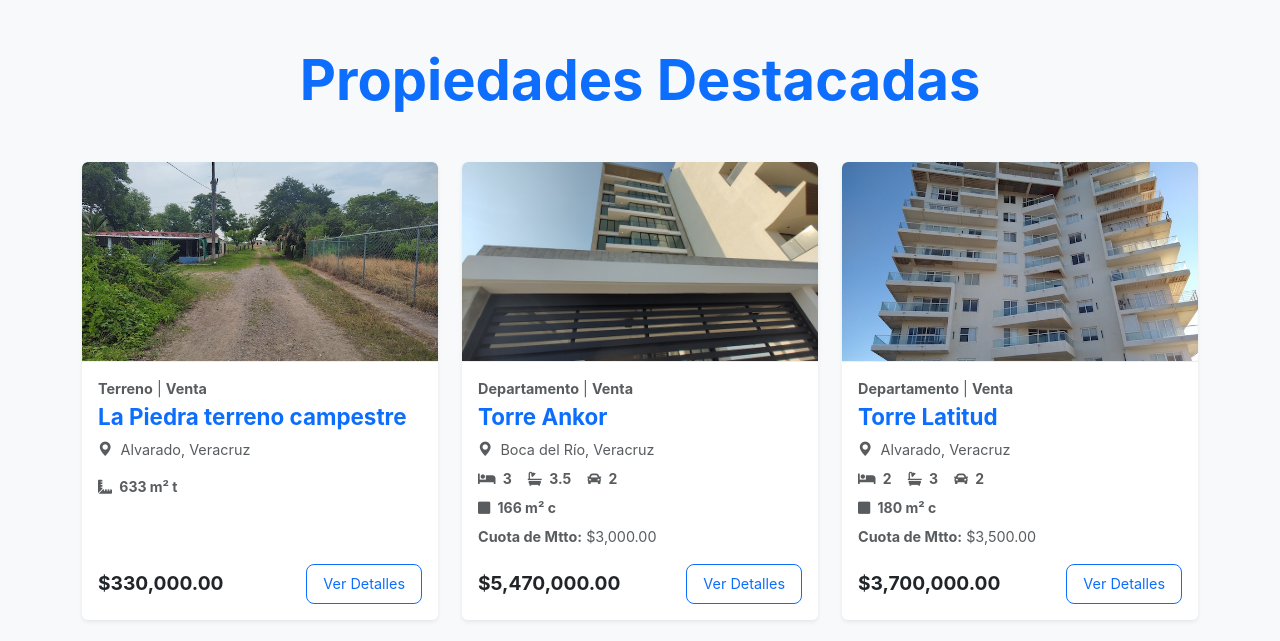
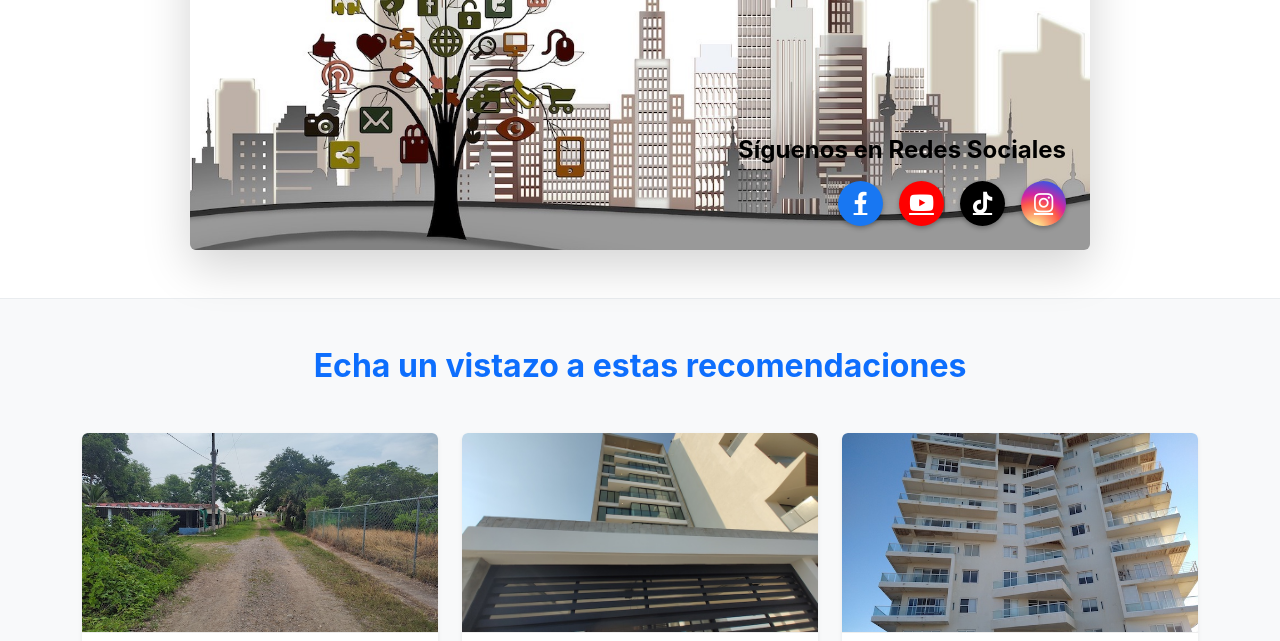
Before and after one commit to Piolita/propiedades-veracruz-ia, a Flask app: page / in a window 1280 px wide. Shown: the part 801-1442 px from the top of the page. Run offline with Flask 3, Linux system fonts and the light colour scheme; some libraries are stand-ins or nearby versions.

Commit message:
feat: Ajustes finales de UX y SEO en la página de inicio (eslóganes, tamaño de imagen hero y título de propiedades)redes sociales y whatsapp

```diff
--- a/static/js/search_modals.js
+++ b/static/js/search_modals.js
@@ -1,4 +1,4 @@
-// Espera a que el DOM esté completamente cargado (más fiable que window.onload para elementos dinámicos)
+// Espera a que el DOM esté completamente cargado
 document.addEventListener('DOMContentLoaded', function() {
     console.log('search_modals.js se está ejecutando (versión final y corregida).');
 
@@ -16,13 +16,15 @@ document.addEventListener('DOMContentLoaded', function() {
     const searchModalVenta = searchModalVentaElement ? new bootstrap.Modal(searchModalVentaElement) : null;
     const searchModalRenta = searchModalRentaElement ? new bootstrap.Modal(searchModalRentaElement) : null;
     const validationModal = validationModalElement ? new bootstrap.Modal(validationModalElement) : null;
-    // La instancia de deleteConfirmationModal se creará más tarde, bajo demanda.
 
     let propertyIdToDelete = null; // Variable para almacenar el ID de la propiedad a eliminar
 
     // Referencias a los botones "Buscar" dentro de cada modal de búsqueda
     const submitSearchVentaBtn = document.getElementById('submitSearchVenta');
     const submitSearchRentaBtn = document.getElementById('submitSearchRenta');
+
+    // Referencia al botón flotante de WhatsApp
+    const whatsappFloatBtn = document.getElementById('whatsapp-float-btn');
 
     // ##################################################################
     // FIN: Referencias a elementos del DOM y variables de estado
@@ -120,6 +122,39 @@ document.addEventListener('DOMContentLoaded', function() {
 
 
     // ##################################################################
+    // INICIO: Lógica del Botón Flotante de WhatsApp
+    // ##################################################################
+
+    function updateWhatsAppLink() {
+        if (!whatsappFloatBtn) {
+            console.warn("Botón flotante de WhatsApp no encontrado.");
+            return;
+        }
+
+        const currentPath = window.location.pathname;
+        let message = "Hola, me interesa saber más sobre Propiedades Veracruz IA.";
+        let phoneNumber = "522293019294"; // ¡NÚMERO DE TELÉFONO CORREGIDO!
+
+        // Detectar si estamos en la página de detalle de una propiedad
+        const propertyDetailMatch = currentPath.match(/\/property\/(\d+)/);
+        if (propertyDetailMatch) {
+            const propertyId = propertyDetailMatch[1];
+            message = `Hola, me interesa la propiedad con ID ${propertyId}. ¿Podrías darme más información?`;
+        }
+
+        const whatsappUrl = `https://wa.me/${phoneNumber}?text=${encodeURIComponent(message)}`;
+        whatsappFloatBtn.href = whatsappUrl;
+    }
+
+    // Llamar a la función al cargar la página
+    updateWhatsAppLink();
+
+    // ##################################################################
+    // FIN: Lógica del Botón Flotante de WhatsApp
+    // ##################################################################
+
+
+    // ##################################################################
     // INICIO: Event Listeners (Controladores de Eventos)
     // ##################################################################
 
@@ -142,43 +177,26 @@ document.addEventListener('DOMContentLoaded', function() {
     // Event listener para abrir el modal de confirmación de eliminación
     // Delegamos el evento al documento para capturar clics en botones de eliminación dinámicos
     document.addEventListener('click', function(event) {
-        // Asegúrate de que el elemento clicado sea el botón "Eliminar Propiedad"
-        // y que tenga los atributos data-bs-toggle y data-property-id
         if (event.target && event.target.matches('button[data-bs-target="#deleteConfirmationModal"]')) {
             propertyIdToDelete = event.target.dataset.propertyId; // Captura el ID de la propiedad
             console.log("Botón Eliminar clicado. propertyIdToDelete:", propertyIdToDelete); // Debugging
 
-            // Crea la instancia del modal aquí, justo antes de mostrarlo
             if (deleteConfirmationModalElement) {
                 const deleteConfirmationModalInstance = new bootstrap.Modal(deleteConfirmationModalElement);
                 deleteConfirmationModalInstance.show(); // Muestra el modal de confirmación
 
-                // Adjunta el listener al botón de confirmación *dentro del modal*
-                // Esto asegura que el botón existe cuando se intenta adjuntar el listener
                 const confirmDeleteBtn = document.getElementById('confirmDeleteBtn');
                 if (confirmDeleteBtn) {
-                    // Eliminar cualquier listener previo para evitar duplicados
                     confirmDeleteBtn.removeEventListener('click', handleDeleteConfirmation);
                     confirmDeleteBtn.addEventListener('click', handleDeleteConfirmation);
                     console.log("Listener adjuntado a confirmDeleteBtn."); // Debugging
                 }
-                // No necesitamos el 'else' aquí porque la advertencia ya no es relevante.
             } else {
                 console.error("Elemento del modal de confirmación de eliminación no encontrado. Asegúrate de que el modal esté en el DOM.");
             }
         }
     });
 
-    // Eliminamos la advertencia que causaba confusión, ya que el listener se adjunta correctamente al abrir el modal.
-    // if (confirmDeleteBtn) { // Esta sección se ha movido al listener 'shown.bs.modal'
-    //     confirmDeleteBtn.addEventListener('click', function() {
-    //         console.log("Botón Confirmar Eliminar clicado."); // Debugging
-    //         handleDeleteConfirmation();
-    //     });
-    // } else {
-    //     console.warn("Botón 'confirmDeleteBtn' no encontrado. Asegúrate de que el ID sea correcto."); // Debugging
-    // }
-
     // ##################################################################
     // FIN: Event Listeners
     // ##################################################################
--- a/static/style.css
+++ b/static/style.css
@@ -125,21 +126,21 @@ html, body {
     margin-bottom: 0.5rem;
 }
 
-.property-location-text { /* Estilo para el texto de ubicación */
-    font-size: 1.1rem; /* Un poco más grande que los features, más pequeño que el título */
+.property-location-text {
+    font-size: 1.1rem;
 }
 
 .card-text.text-muted {
     font-size: 0.9rem;
 }
 
-.card-text.text-dark { /* Color negro para el precio */
-    color: #212529 !important; /* Bootstrap dark color */
-    font-size: 1.2rem !important; /* Tamaño ajustado para el precio (un poco más pequeño) */
+.card-text.text-dark {
+    color: #212529 !important;
+    font-size: 1.2rem !important;
     font-weight: bold;
 }
 
-.custom-detail-btn { /* Estilo para el botón "Ver Detalles" */
+.custom-detail-btn {
     border-radius: 0.5rem;
     padding: 0.5rem 1rem;
     font-size: 0.9rem;
@@ -183,16 +184,128 @@ footer {
 }
 
 .social-icons a:hover {
-    color: #007bff; /* Highlight on hover */
+    color: #007bff;
 }
+
+/* Botón Flotante de WhatsApp */
+.whatsapp-float {
+    position: fixed;
+    width: 60px;
+    height: 60px;
+    bottom: 40px;
+    right: 40px;
+    background-color: #25d366;
+    color: #FFF;
+    border-radius: 50px;
+    text-align: center;
+    font-size: 30px;
+    box-shadow: 2px 2px 3px #999;
+    z-index: 1000;
+    display: flex;
+    justify-content: center;
+    align-items: center;
+    text-decoration: none;
+    transition: background-color 0.3s ease, transform 0.3s ease;
+}
+
+.whatsapp-float i {
+    margin-top: 0;
+}
+
+.whatsapp-float:hover {
+    background-color: #1da851;
+    transform: scale(1.05);
+    color: #FFF;
+}
+
+/* Sección "Síguenos en Redes Sociales" */
+.social-follow-section {
+    background-color: #f8f9fa;
+    padding: 60px 0;
+    border-bottom: 1px solid #e9ecef;
+}
+
+/* Contenedor principal para la imagen y el contenido superpuesto */
+.social-image-wrapper {
+    position: relative;
+    max-width: 900px; /* VUELTO AL ANCHO ORIGINAL para la imagen de redes sociales */
+    margin: 0 auto;
+    box-shadow: 0 8px 20px rgba(0,0,0,0.15);
+    border-radius: 15px;
+    overflow: hidden;
+}
+
+.social-promo-image {
+    width: 100%;
+    height: auto;
+    display: block;
+}
+
+/* Contenedor para el título y los iconos superpuestos */
+.social-overlay-content {
+    position: absolute;
+    bottom: 0;
+    right: 0;
+    background-color: transparent;
+    padding: 20px;
+    display: flex;
+    flex-direction: column;
+    align-items: flex-end;
+    justify-content: flex-end;
+    max-width: 50%;
+    box-sizing: border-box;
+}
+
+.social-section-title-overlay {
+    font-size: 1.5rem;
+    color: #000 !important;
+    margin-bottom: 15px;
+    text-shadow: none;
+    white-space: nowrap;
+}
+
+.social-icons-overlay {
+    display: flex;
+    gap: 10px;
+    flex-wrap: wrap;
+    justify-content: flex-end;
+}
+
+/* Estilos de los iconos dentro del overlay */
+.social-icons-overlay .social-icon-large {
+    width: 45px;
+    height: 45px;
+    font-size: 22px;
+    border-radius: 50%;
+    box-shadow: 0 2px 5px rgba(0,0,0,0.3);
+    color: #fff;
+    display: flex;
+    justify-content: center;
+    align-items: center;
+}
+
+.social-icons-overlay .social-icon-large:hover {
+    transform: scale(1.1);
+    box-shadow: 0 4px 10px rgba(0,0,0,0.4);
+}
+
+/* Colores de fondo para los iconos de redes sociales */
+.whatsapp-bg { background-color: #25d366; }
+.facebook-bg { background-color: #1877f2; }
+.youtube-bg { background-color: #ff0000; }
+.tiktok-bg { background-color: #000000; }
+.instagram-bg {
+    background: radial-gradient(circle at 30% 107%, #fdf497 0%, #fdf497 5%, #fd5949 45%, #d6249f 60%, #285aeb 90%);
+}
+
 
 /* Responsive Adjustments */
 @media (max-width: 768px) {
     .hero-content h1 {
-        font-size: 2.5rem;
+        font-size: 2rem;
     }
     .hero-content p.lead {
-        font-size: 1.2rem;
+        font-size: 1rem;
     }
     .custom-btn-primary, .custom-btn-outline {
         padding: 10px 20px;
--- a/templates/base.html
+++ b/templates/base.html
@@ -89,6 +89,14 @@
         </div>
     </footer>
 
+
+    <!-- Botón Flotante de WhatsApp -->
+    <a href="#" id="whatsapp-float-btn" class="whatsapp-float" target="_blank" rel="noopener noreferrer">
+        <i class="fab fa-whatsapp"></i>
+    </a>
+
+
+
     <!-- Bootstrap Bundle with Popper (siempre al final del body) -->
     <script src="https://cdn.jsdelivr.net/npm/bootstrap@5.3.3/dist/js/bootstrap.bundle.min.js" integrity="sha384-YvpcrYf0tY3lHB60NNkmXc5s9fDVZLESaAA55NDzOxhy9GkcIdslK1eN7N6jIeHz" crossorigin="anonymous"></script>
     <!-- Tus scripts personalizados (después de Bootstrap) -->
--- a/templates/index.html
+++ b/templates/index.html
@@ -3,18 +3,15 @@
 {% block title %}Inicio - Propiedades Veracruz IA{% endblock %}
 
 {% block content %}
-<div class="hero-background"> {# Cambiado de video-background a hero-background #}
-    {# Eliminado el tag <video> y su contenido #}
+<div class="hero-background">
     <div class="overlay"></div>
-    <div class="hero-content text-white text-center"> {# Cambiado de video-content a hero-content #}
-        <h1 class="display-3 fw-bold mb-3 animate__animated animate__fadeInDown">ENCUENTRA TU HOGAR IDEAL EN VERACRUZ</h1>
-        <p class="lead mb-4 animate__animated animate__fadeInUp">Explora las mejores propiedades en Boca del Río, Medellín, Veracruz y Alvarado.</p>
+    <div class="hero-content text-white text-center">
+        <h1 class="fw-bold mb-3 animate__animated animate__fadeInDown">Siente Veracruz, vive junto al mar.</h1>
+        <p class="lead mb-4 animate__animated animate__fadeInUp">Encuentra tu casa cerca de la playa.</p>
         <div class="d-flex justify-content-center gap-3 animate__animated animate__fadeInUp animate__delay-1s">
-            {# Botón que abre el modal de Venta #}
             <button type="button" class="btn btn-primary btn-lg custom-btn-primary" data-bs-toggle="modal" data-bs-target="#searchModalVenta">
                 Buscar en Venta
             </button>
-            {# Botón que abre el modal de Renta #}
             <button type="button" class="btn btn-outline-light btn-lg custom-btn-outline" data-bs-toggle="modal" data-bs-target="#searchModalRenta">
                 Buscar en Renta
             </button>
@@ -22,15 +19,37 @@
     </div>
 </div>
 
+{# Nueva Sección: Síguenos en Redes Sociales #}
+<section class="social-follow-section py-5 bg-white text-center">
+    <div class="container">
+        {# Contenedor principal para la imagen y el contenido superpuesto #}
+        <div class="social-image-wrapper position-relative mx-auto rounded shadow-lg overflow-hidden">
+            <img src="{{ url_for('static', filename='img/banners/social_promo.jpg') }}" alt="Síguenos en Redes Sociales" class="img-fluid social-promo-image">
+
+            {# Contenedor para el título y los iconos superpuestos #}
+            <div class="social-overlay-content position-absolute p-4 text-end">
+                <h2 class="social-section-title-overlay fw-bold text-white mb-3">Síguenos en Redes Sociales</h2>
+
+                <div class="social-icons-overlay d-flex justify-content-end gap-3">
+                    {# Enlaces a tus perfiles reales de redes sociales #}
+                    <a href="https://www.facebook.com/cMagnaDjesus" class="social-icon-large facebook-bg" target="_blank" rel="noopener noreferrer"><i class="fab fa-facebook-f"></i></a>
+                    <a href="https://www.youtube.com/@propiedades-veracruz_2024" class="social-icon-large youtube-bg" target="_blank" rel="noopener noreferrer"><i class="fab fa-youtube"></i></a>
+                    <a href="https://www.tiktok.com/@cmagnadj" class="social-icon-large tiktok-bg" target="_blank" rel="noopener noreferrer"><i class="fab fa-tiktok"></i></a>
+                    <a href="https://www.instagram.com/propiedades_veracruz/" class="social-icon-large instagram-bg" target="_blank" rel="noopener noreferrer"><i class="fab fa-instagram"></i></a>
+                </div>
+            </div>
+        </div>
+    </div>
+</section>
+
 <section class="py-5 bg-light">
     <div class="container">
-        <h2 class="text-center mb-5 display-4 fw-bold text-primary">Propiedades Destacadas</h2>
-        <div class="row row-cols-1 row-cols-md-2 row-cols-lg-3 g-4"> {# Vuelto a 3 cards por línea #}
-            {% if propiedades %} {# propiedades ahora viene de pagination.items #}
+        <h2 class="text-center mb-5 fw-bold text-primary">Echa un vistazo a estas recomendaciones</h2> {# TÍTULO CAMBIADO A LA OPCIÓN FINAL #}
+        <div class="row row-cols-1 row-cols-md-2 row-cols-lg-3 g-4">
+            {% if propiedades %}
                 {% for propiedad in propiedades %}
                 <div class="col">
                     <div class="card h-100 shadow-sm border-0 rounded-lg overflow-hidden property-card animate__animated animate__fadeInUp">
-                        {# Miniatura de imagen con enlace #}
                         <a href="{{ url_for('main.property_detail', property_id=propiedad.id) }}" class="d-block">
                             {% set principal_image = '' %}
                             {% for imagen in propiedad.imagenes %}
@@ -44,15 +63,12 @@
                             <img src="{{ url_for('static', filename='uploads/' + principal_image) }}" class="card-img-top property-img" alt="Imagen de la propiedad">
                         </a>
                         <div class="card-body d-flex flex-column">
-                            {# Tipo de Propiedad y Estado de Propiedad (juntos, primera posición) #}
                             <p class="card-text text-muted small mb-1">
                                 <span class="fw-bold">{{ propiedad.tipo_propiedad }}</span> | <span class="fw-bold">{{ propiedad.estado_propiedad }}</span>
                             </p>
-                            <h5 class="card-title text-primary fw-bold">{{ propiedad.titulo }}</h5> {# Título de la propiedad #}
-                            {# Ubicación: Mostrar solo Municipio y Estado #}
+                            <h5 class="card-title text-primary fw-bold">{{ propiedad.titulo }}</h5>
                             <p class="card-text text-muted mb-2 property-location-text"><i class="bi bi-geo-alt-fill me-1"></i> {{ propiedad.municipio }}, {{ propiedad.estado }}</p>
 
-                            {# Iconos de características en negritas #}
                             <div class="d-flex align-items-center mb-2 text-muted small fw-bold">
                                 {% if propiedad.num_habitaciones %}
                                     <span class="me-3"><i class="fas fa-bed me-1"></i> {{ propiedad.num_habitaciones }}</span>
@@ -65,7 +81,6 @@
                                 {% endif %}
                             </div>
 
-                            {# Área de terreno y construcción en negritas #}
                             <div class="d-flex align-items-center mb-2 text-muted small fw-bold">
                                 {% if propiedad.area_terreno_metros_cuadrados %}
                                     <span class="me-3"><i class="fas fa-ruler-combined me-1"></i> {{ "{:,.0f}".format(propiedad.area_terreno_metros_cuadrados) }} m² t</span>
@@ -75,15 +90,14 @@
                                 {% endif %}
                             </div>
 
-                            {# Cuota de Mantenimiento en nueva línea con texto completo #}
                             {% if propiedad.cuota_mantenimiento %}
                                 <p class="card-text text-muted small mb-2">
                                     <span class="fw-bold">Cuota de Mtto:</span> ${{ "{:,.2f}".format(propiedad.cuota_mantenimiento) }}
                                 </p>
                             {% endif %}
 
-                            <div class="d-flex justify-content-between align-items-center mt-auto pt-2"> {# mt-auto para empujar al final, pt-2 para padding superior #}
-                                <p class="card-text text-dark fs-6 fw-bold mb-0"> {# Precio en negro, tamaño ajustado, sin margen inferior #}
+                            <div class="d-flex justify-content-between align-items-center mt-auto pt-2">
+                                <p class="card-text text-dark fs-6 fw-bold mb-0">
                                     ${{ "{:,.2f}".format(propiedad.precio) }}
                                     {% if propiedad.estado_propiedad == 'Renta' %}
                                         /mes
@@ -162,7 +176,4 @@
         </div>
     </div>
 </div>
-
-
-
 {% endblock %}
```
Also changed, not shown: other parts of static/style.css (+48 -17 lines), static/img/banners/social_promo.jpg (added).
